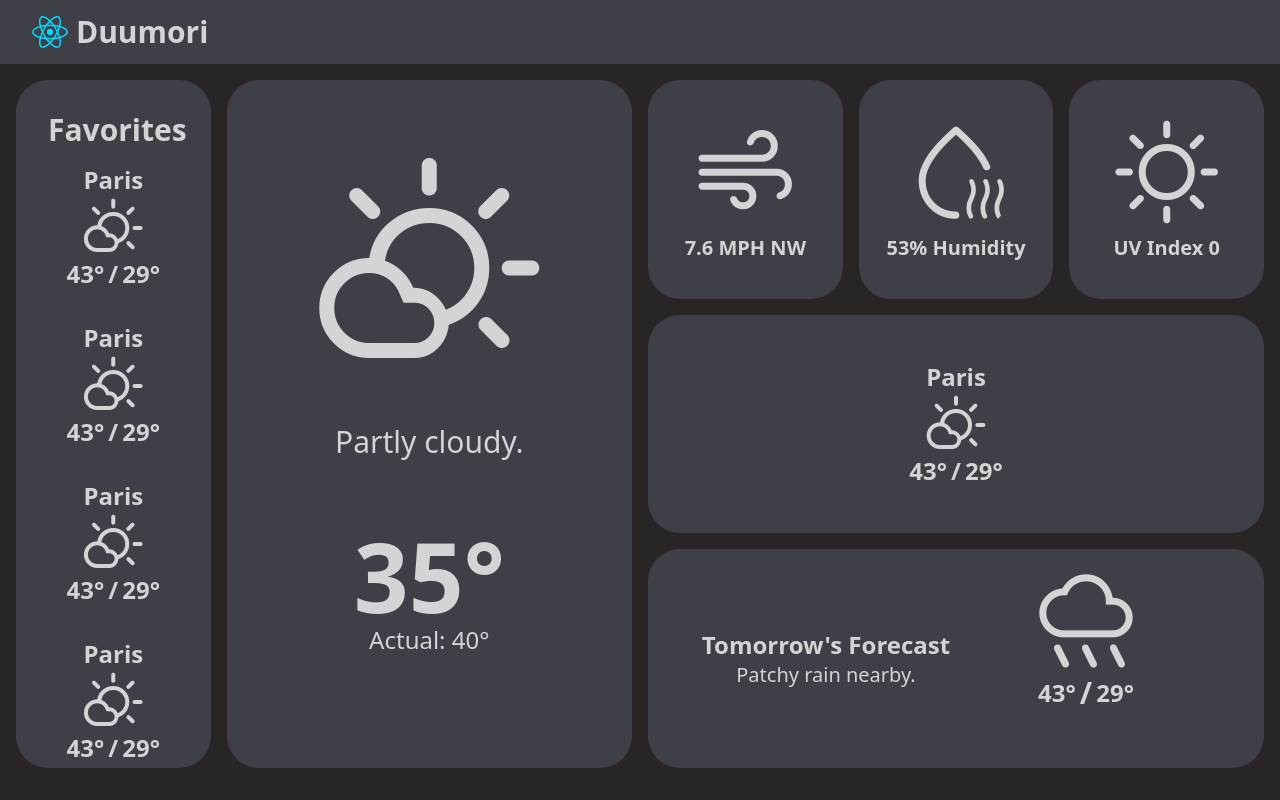
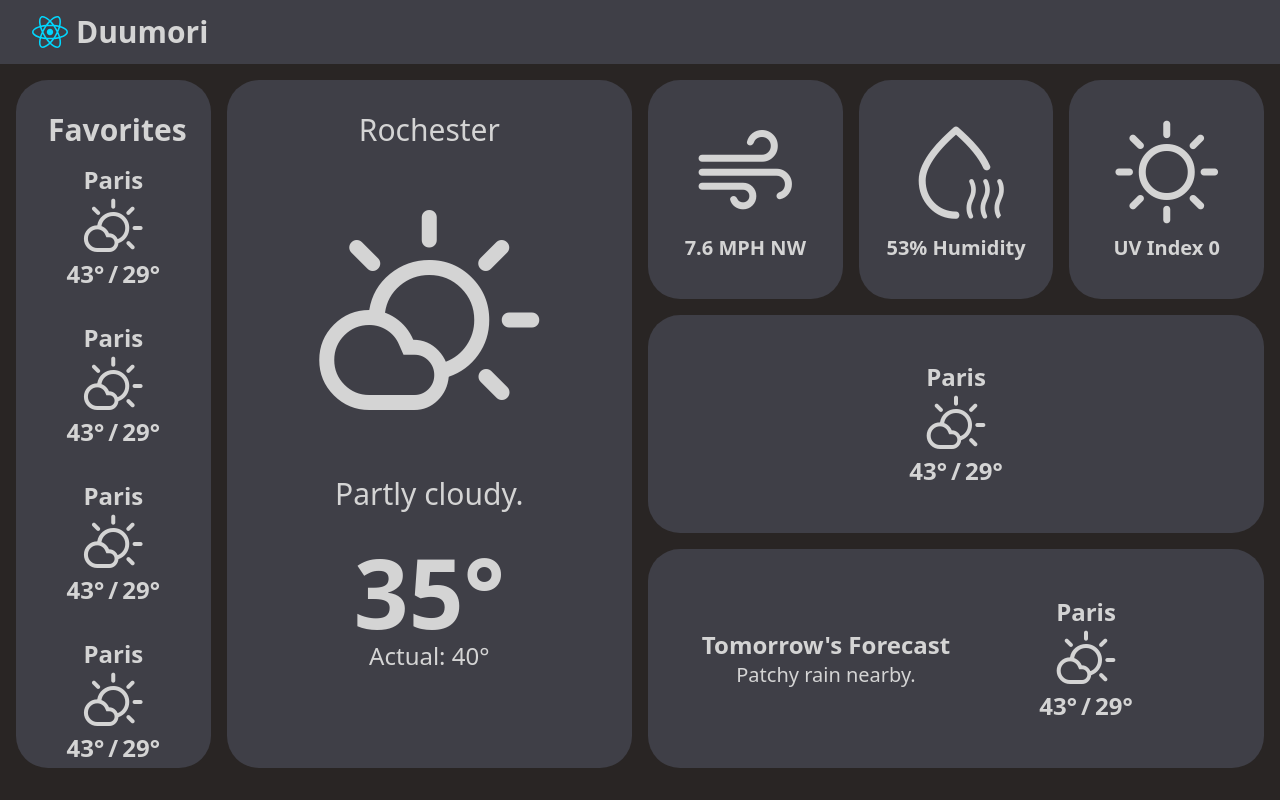
Before and after one commit to domesticchores/megazone-cloud-assessment, a React (Vite) app in the folder weather-app/: page / in a window 1280 px wide. Built offline with nearby package versions, Linux system fonts and the light colour scheme.

Commit message:
finish component conversion

```diff
--- a/weather-app/src/Grid.tsx
+++ b/weather-app/src/Grid.tsx
@@ -1,5 +1,6 @@
 import CurrentWeather from "./components/CurrentWeather"
 import Humidity from "./components/Humidity"
+import TomorrowPredicted from "./components/TomorrowPredicted"
 import UVIndex from "./components/UVIndex"
 import WeatherBox from "./components/WeatherBox"
 import WindDirection from "./components/WindDirection"
@@ -36,23 +37,9 @@ function Grid() {
             <div className="bg-widget h-full rounded-4xl p-2 col-span-3 flex">
                 <WeatherBox weatherData={mockWeatherBoxData}/>
             </div>
+
             <div className="bg-widget h-full rounded-4xl py-4 px-12 col-span-3 flex">
-                <div className="w-1/2 text-center flex">
-                    <div className="w-fit m-auto">
-                        <h2 className="text-2xl font-semibold">Tomorrow's Forecast</h2>
-                        <p className="my-auto text-xl text-center w-full">Patchy rain nearby.</p>
-                    </div>
-                </div>
-                <div className="w-1/2">
-                    <div className="w-fit m-auto">
-                        <span className="material-symbols-rounded text-[6.5em]! md:text-[12em]! lg:text-[7em]! flex m-auto">rainy</span>
-                    </div>
-                    <div className="flex w-fit text-2xl font-bold gap-x-1 items-center m-auto -mt-2">
-                        <h2 className="">43°</h2>
-                        <h2 className="text-3xl">/</h2>
-                        <h2 className="">29°</h2>
-                    </div>
-                </div>
+                <TomorrowPredicted weatherData={mockWeatherBoxData}></TomorrowPredicted>
             </div>
         </div>
     </div>
--- a/weather-app/src/components/CurrentWeather.tsx
+++ b/weather-app/src/components/CurrentWeather.tsx
@@ -8,13 +8,16 @@ interface WeatherProps {
 function CurrentWeather({className, weatherData}: WeatherProps) {
     const codeData = getWeatherData(weatherData.code);
     return <>
-        <div className="w-full h-1/2 flex">
+        <div className="w-full h-1/12 text-center">
+            <h1 className="text-3xl">{weatherData.name}</h1>
+        </div>
+        <div className={`w-full h-1/2 flex ${className || ''}`}>
             <span className="material-symbols-rounded text-[6.5em]! md:text-[12em]! lg:text-[15em]! m-auto">{codeData.icon}</span>
         </div>
-        <div className="w-full h-2/12 text-center">
+        <div className="w-full h-1/12 text-center mb-4">
             <h1 className="text-3xl">{codeData.status}.</h1>
         </div>
-        <div className="w-full h-4/12 text-center">
+        <div className="w-full h-3/12 text-center">
             <h1 className="text-8xl font-bold">{weatherData.feelslike}°</h1>
             <p className="text-2xl">Actual: {weatherData.temp}°</p>
         </div>
--- /dev/null
+++ b/weather-app/src/components/TomorrowPredicted.tsx
@@ -0,0 +1,20 @@
+import WeatherBox from "./WeatherBox";
+
+interface WeatherProps {
+    className?: string,
+    weatherData: any
+}
+
+function TomorrowPredicted({className, weatherData}: WeatherProps) {
+        return <>
+        <div className={`w-1/2 text-center flex ${className || ''}`}>
+            <div className="w-fit m-auto">
+                <h2 className="text-2xl font-semibold">Tomorrow's Forecast</h2>
+                <p className="my-auto text-xl text-center w-full">Patchy rain nearby.</p>
+            </div>
+        </div>
+        <WeatherBox weatherData={weatherData}></WeatherBox>
+    </>
+}
+
+export default TomorrowPredicted;
--- a/weather-app/src/components/WeatherBox.tsx
+++ b/weather-app/src/components/WeatherBox.tsx
@@ -7,7 +7,7 @@ interface WeatherProps {
 
 function WeatherBox({className, weatherData}: WeatherProps) {
     return <>
-        <div className={`m-auto text-center ${className}`}>
+        <div className={`m-auto text-center ${className || ''}`}>
             <h2 className="text-2xl font-bold">{weatherData.name}</h2>
             <span className="material-symbols-rounded text-[1em]! md:text-[2em]! lg:text-[4em]! m-auto">{getWeatherIcon(weatherData.code)}</span>
             <div className="flex w-fit text-2xl font-bold gap-x-1 items-center m-auto -mt-2">
```
